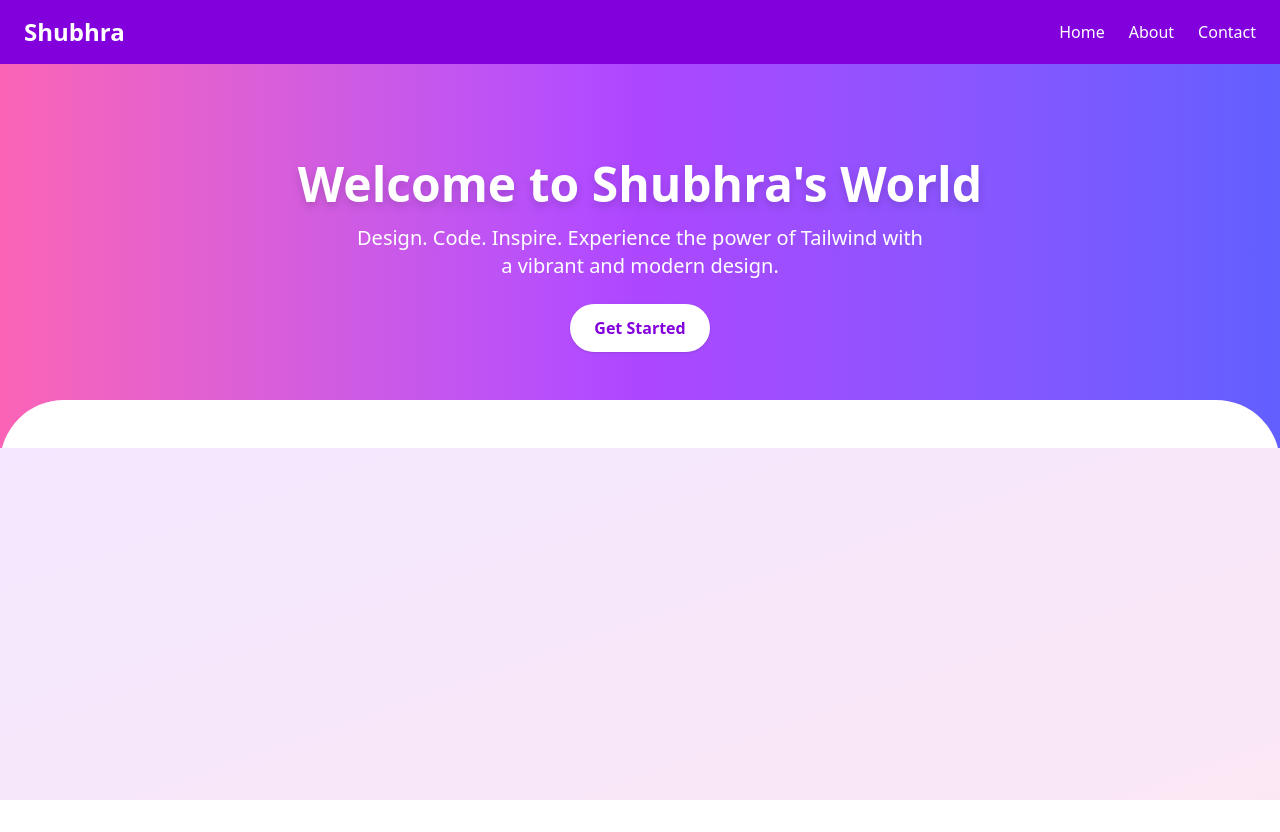
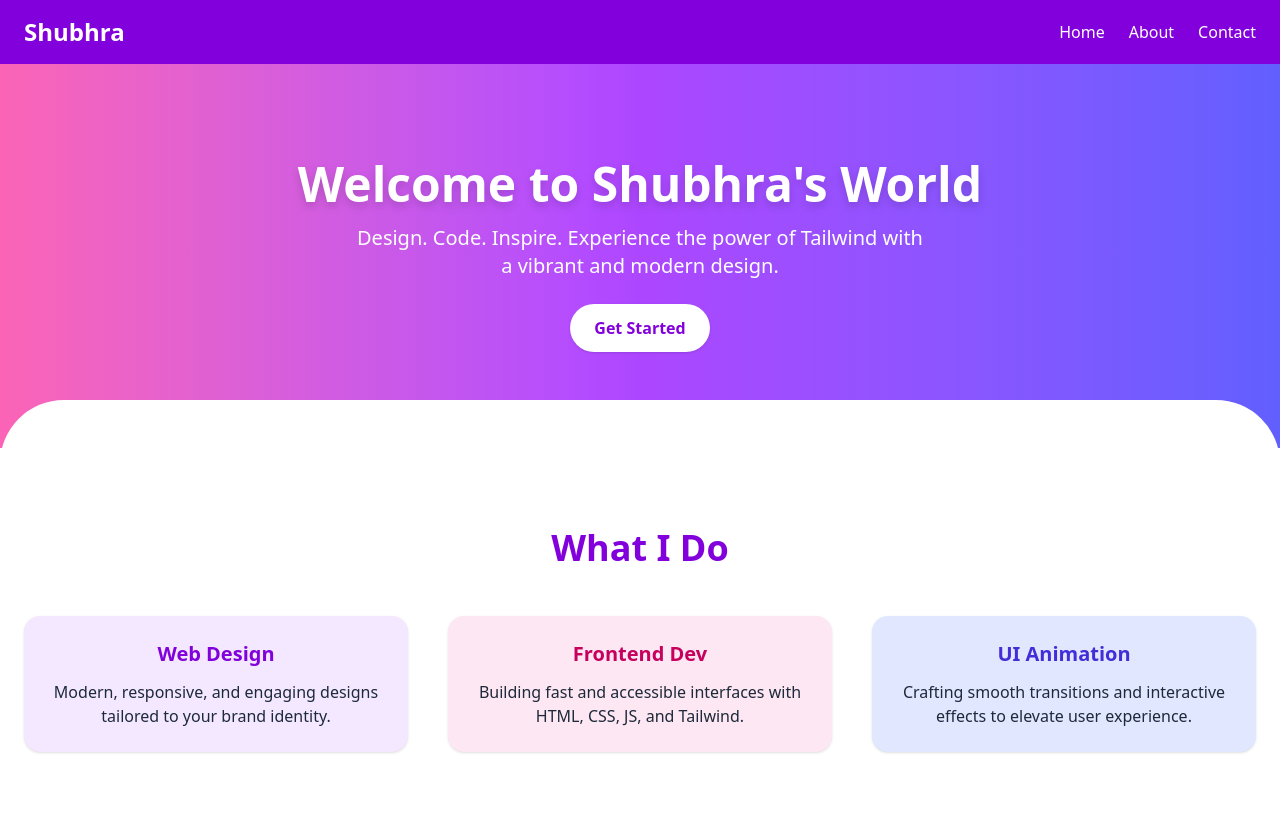
Before and after one commit to Shubhra-Awasthi/Tailwind-basic-website, a website: page index.html in a window 1280 px wide. Before the commit the page ends 800 px from the top, so only its background shows below. Drawn offline with nearby package versions, Linux system fonts and the light colour scheme.

Commit message:
body update

```diff
--- a/index.html
+++ b/index.html
@@ -50,6 +50,28 @@
   </header>
 
 
+  <section id="about" class="py-16 md:py-20 bg-white">
+    <div class="container mx-auto px-6 text-center">
+      <h2 class="text-3xl md:text-4xl font-bold mb-10 md:mb-12 text-purple-700">What I Do</h2>
+      <div class="grid gap-6 md:gap-10 md:grid-cols-3">
+        <div class="bg-purple-100 p-5 md:p-6 rounded-2xl shadow hover:shadow-lg transition">
+          <h3 class="text-lg md:text-xl font-semibold text-purple-700 mb-2 md:mb-3">Web Design</h3>
+          <p>Modern, responsive, and engaging designs tailored to your brand identity.</p>
+        </div>
+        <div class="bg-pink-100 p-5 md:p-6 rounded-2xl shadow hover:shadow-lg transition">
+          <h3 class="text-lg md:text-xl font-semibold text-pink-700 mb-2 md:mb-3">Frontend Dev</h3>
+          <p>Building fast and accessible interfaces with HTML, CSS, JS, and Tailwind.</p>
+        </div>
+        <div class="bg-indigo-100 p-5 md:p-6 rounded-2xl shadow hover:shadow-lg transition">
+          <h3 class="text-lg md:text-xl font-semibold text-indigo-700 mb-2 md:mb-3">UI Animation</h3>
+          <p>Crafting smooth transitions and interactive effects to elevate user experience.</p>
+        </div>
+      </div>
+    </div>
+  </section>
+
+
+
 
   <script>
     const menuBtn = document.getElementById('menu-btn');
```
